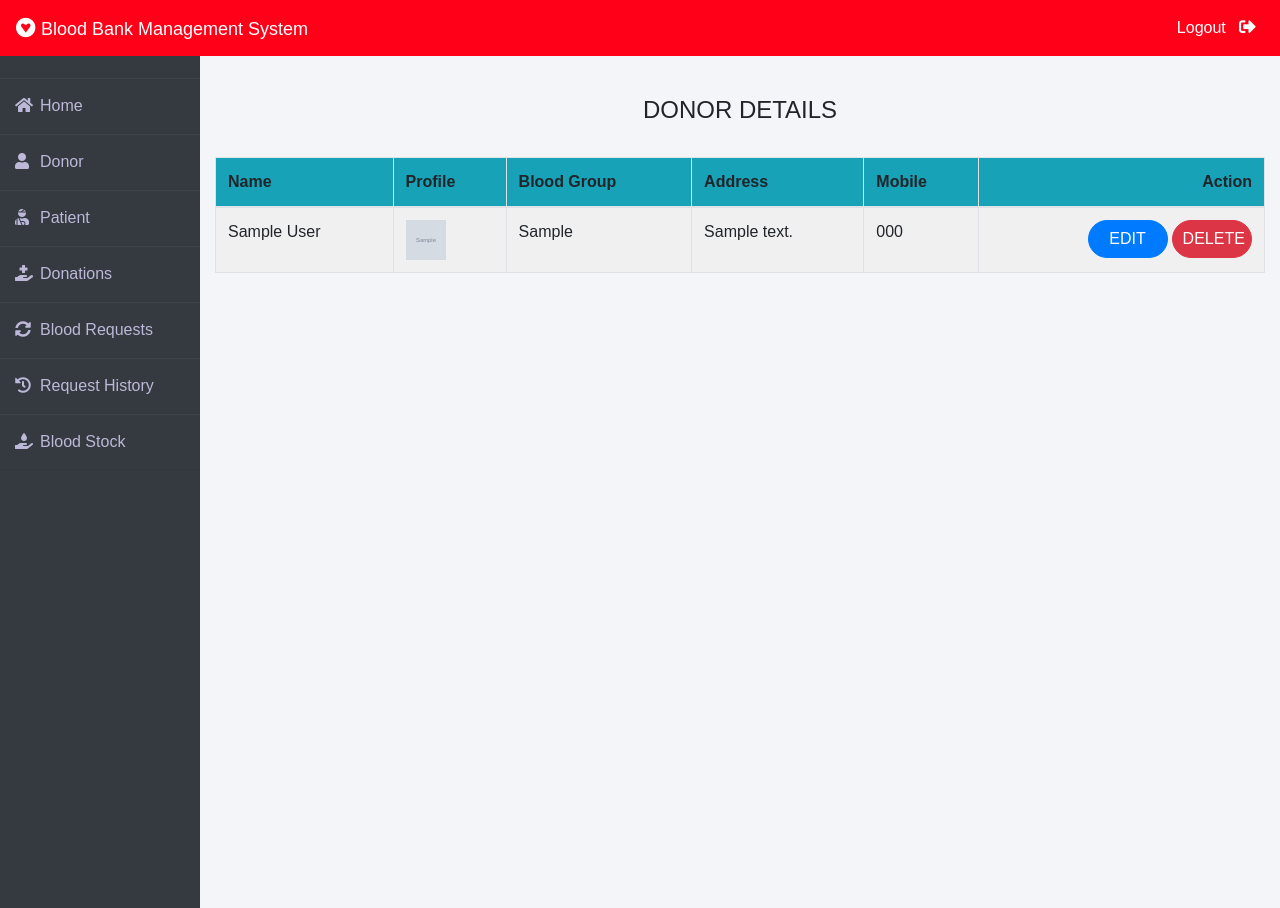
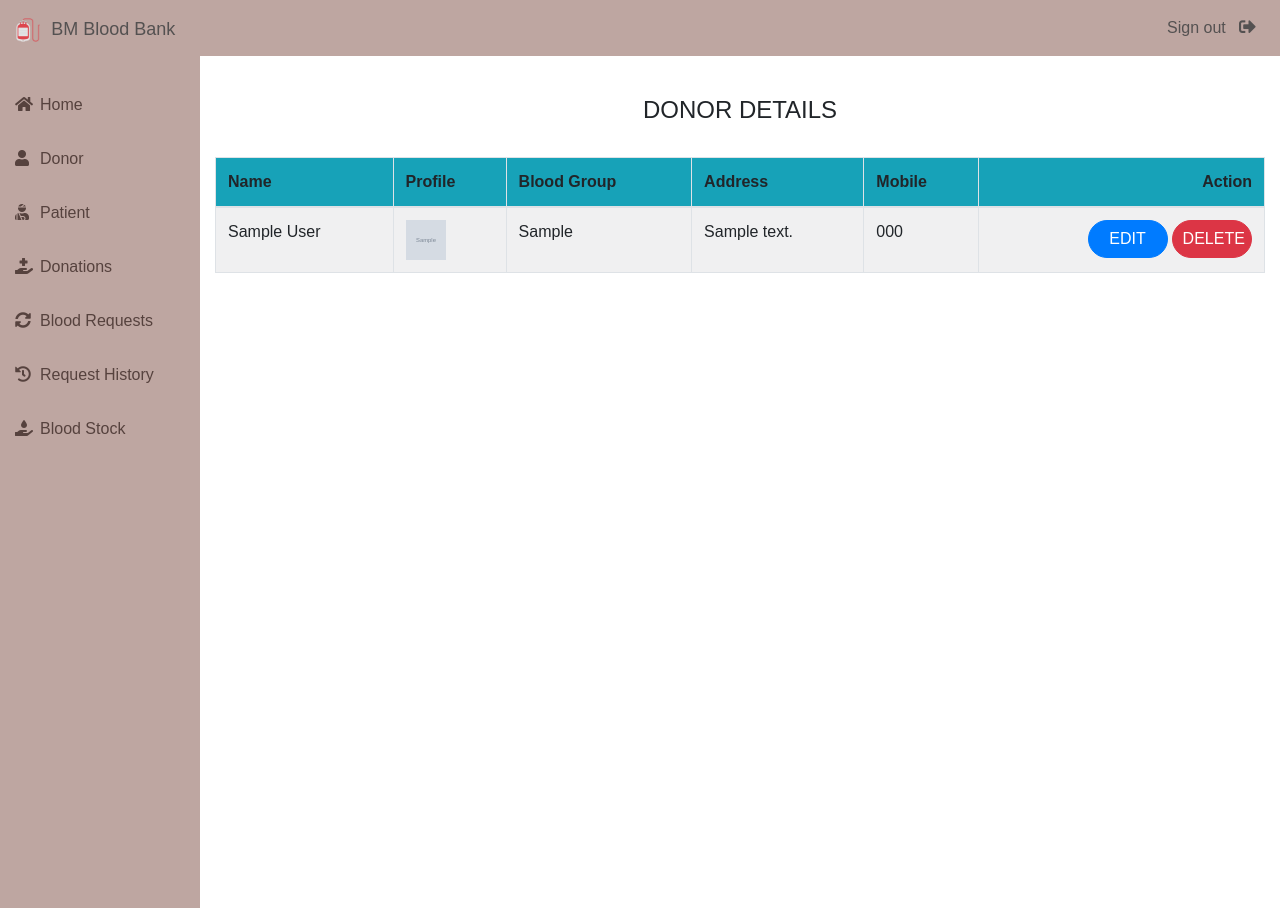
Before and after one commit to Ray0Emma/DjangoBloodBank, a Django app: page /admin-donor in a window 1280 px wide. Run offline with Django 3.2, Linux system fonts and the light colour scheme; a user stored in the database is signed in; tables that the repository leaves empty hold one stand-in row (values such as "Sample post"); grey boxes marked "Sample" are stand-in pictures; some libraries are stand-ins or nearby versions.

Commit message:
fix: fixed admin ui

```diff
--- a/templates/blood/adminbase.html
+++ b/templates/blood/adminbase.html
@@ -26,22 +26,22 @@
     }
 
     .fa-users {
-      color: blue;
+      color: #2F4858;
       font-size: 3ex;
     }
 
     .fa-spinner {
-      color: blue;
+      color: #2F4858;
       font-size: 3ex;
     }
 
     .fa-check-circle {
-      color: blue;
+      color: #2F4858;
       font-size: 3ex;
     }
 
     .xyz {
-      color: blue;
+      color: #2F4858;
       font-size: 3ex;
     }
 
@@ -55,11 +55,11 @@
     }
 
     body {
-      background-color: #f3f5f9;
+      background-color: #fff;
     }
 
     .bg-danger {
-      background-color: #ff0018 !important;
+      background-color: #BEA6A1 !important;
     }
 
     .wrapper {
@@ -70,13 +70,13 @@
     .wrapper .sidebar {
       width: 200px;
       height: 100%;
-      background: #343a40;
+      background: #BEA6A1;
       padding: 30px 0px;
       position: fixed;
     }
 
     .wrapper .sidebar h2 {
-      color: #fff;
+      color: #D0A096;
       text-transform: uppercase;
       text-align: center;
       margin-bottom: 30px;
@@ -84,13 +84,13 @@
 
     .wrapper .sidebar ul li {
       padding: 15px;
-      border-bottom: 1px solid #bdb8d7;
+      /* border-bottom: 1px solid #f7d7d8;
       border-bottom: 1px solid rgba(0, 0, 0, 0.05);
-      border-top: 1px solid rgba(255, 255, 255, 0.05);
+      border-top: 1px solid rgba(255, 255, 255, 0.05); */
     }
 
     .wrapper .sidebar ul li a {
-      color: #bdb8d7;
+      color: #56423E;
       display: block;
     }
 
@@ -99,11 +99,11 @@
     }
 
     .wrapper .sidebar ul li:hover {
-      background-color: #594f8d;
+      background-color: #fbebeb;
     }
 
     .wrapper .sidebar ul li:hover a {
-      color: #fff;
+      color: #D0A096;
     }
 
     .wrapper .sidebar .social_media {
@@ -156,7 +156,7 @@
     }
 
     .fa-sign-out-alt {
-      color: white;
+      color: #545151;
       font-size: 2ex;
     }
   </style>
@@ -165,20 +165,23 @@
 <body>
 
   <nav class="navbar navbar-expand-lg navbar-light fixed-top bg-danger">
-    <a style="color:white;" class="navbar-brand" href="/"><i class="fab fa-gratipay"></i>&nbsp;<font
-        face="Comic sans MS" size="4">Blood Bank Management System</font></a>
+    <a style="color:#545151;" class="navbar-brand" href="/"><img src="/static/image/blood-bag.png" alt="" width="24"
+        height="24">
+      &nbsp;<font face="Comic sans MS" size="4">BM Blood Bank</font></a>
 
 
     <div class="navbar-collapse collapse w-100 order-3 dual-collapse2">
       <ul class="navbar-nav ml-auto">
         <li class="nav-item">
-          <a class="nav-link" style="color: white;" href="/logout">Logout &nbsp; <i class="fas fa-sign-out-alt"></i></a>
+          <a class="nav-link" style="color: #545151;" href="/logout">Sign out &nbsp; <i
+              class="fas fa-sign-out-alt"></i></a>
         </li>
 
       </ul>
     </div>
   </nav>
   <br><br>
+
   <div class="wrapper">
     <div class="sidebar">
 
```
